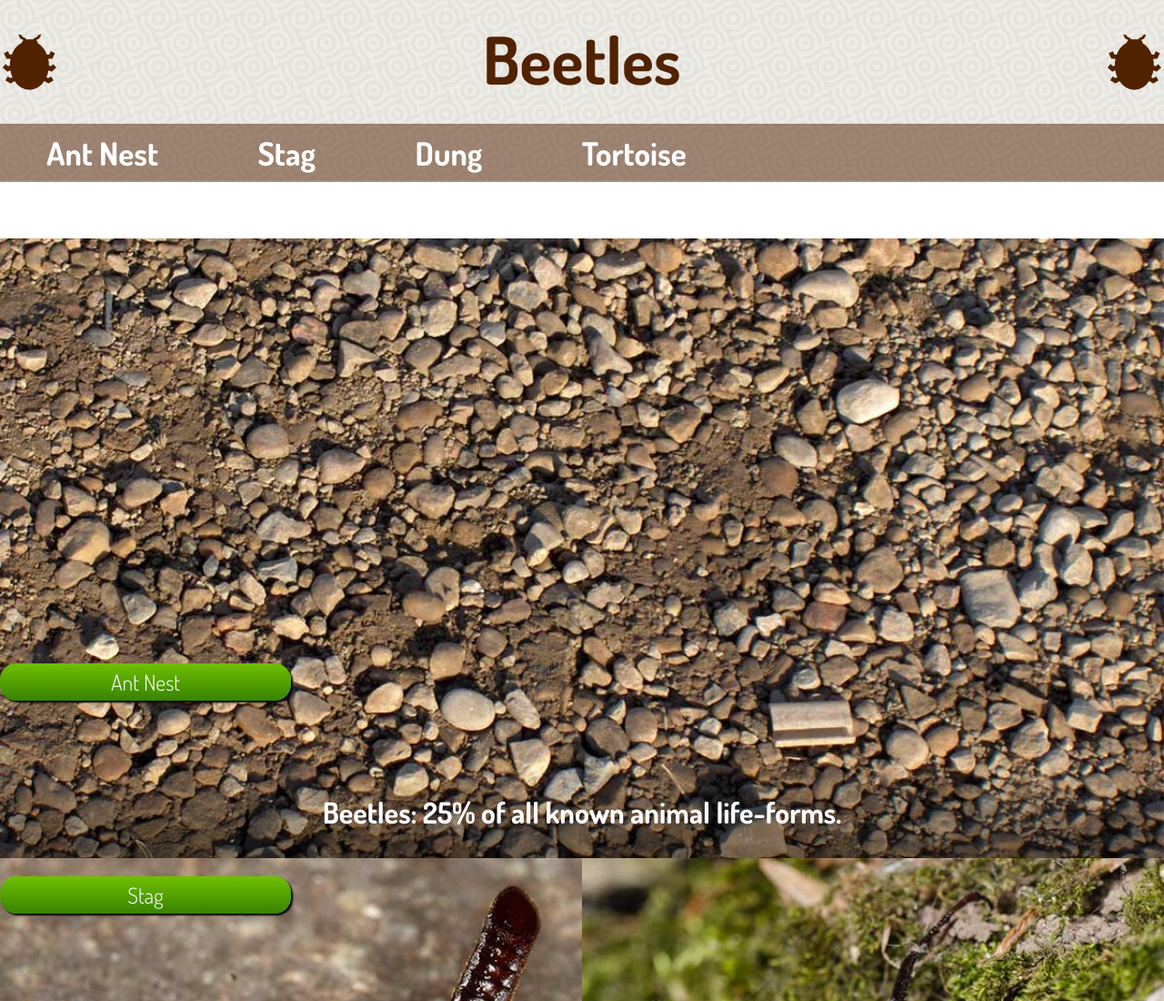
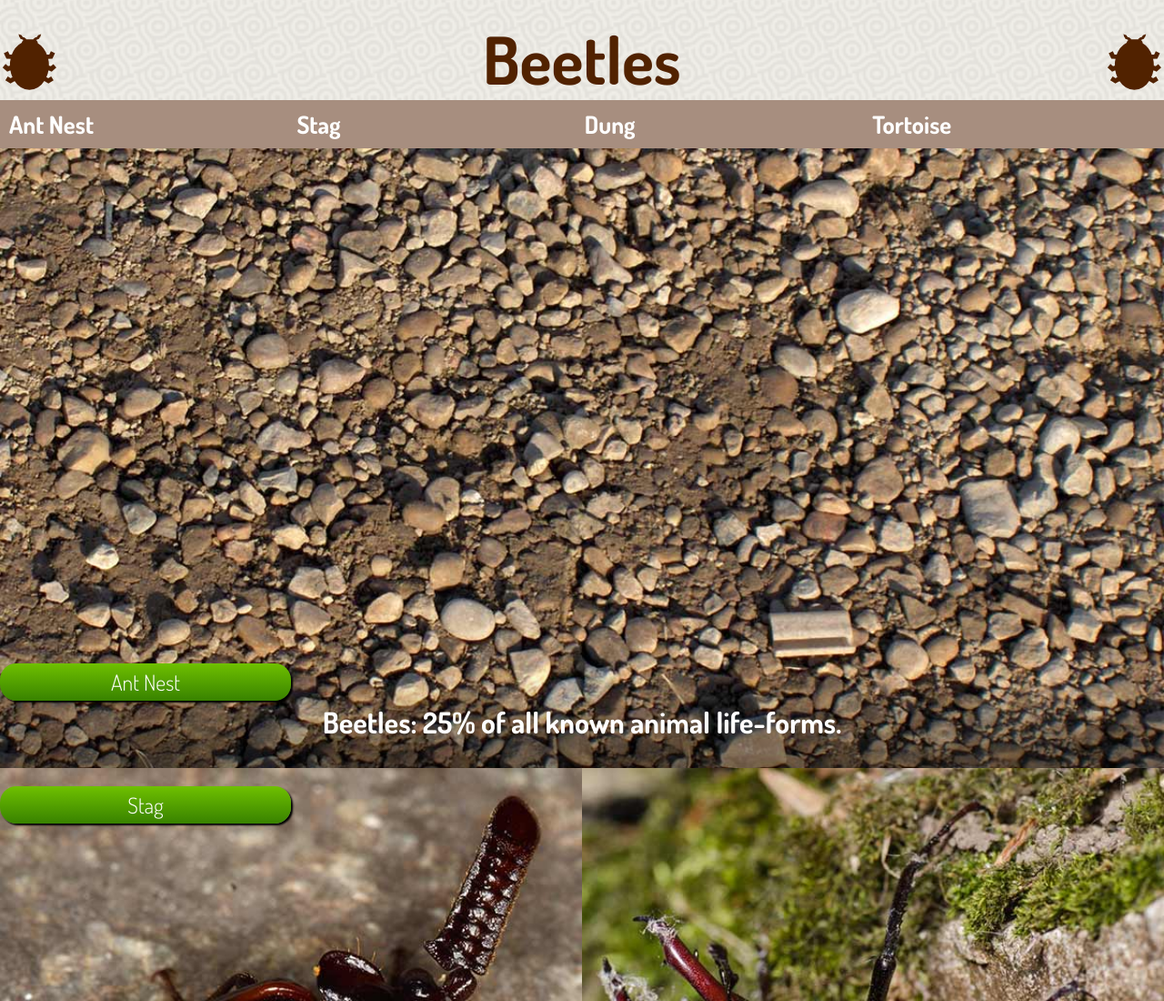
Before and after one commit to sandheather/assignment-7, a plain HTML site: page index.html in a window 1280 px wide. Shown: the top 1100 px of the page at 91% size. Drawn offline with Linux system fonts and the light colour scheme.

Commit message:
final nav
width, font size, background colour

```diff
--- a/css/main.css
+++ b/css/main.css
@@ -21,7 +21,6 @@ h1 {
 
 .masthead{
 padding-top: 1.2em;
-padding-bottom: 5.5em;
 background-image: url("../images/beetle graphic.svg"), url("../images/beetle graphic.svg"), url("../images/masthead-bg.png");
 background-size: 65px auto, 65px auto, 158px auto;
 background-repeat: no-repeat, no-repeat, repeat;
@@ -30,18 +29,12 @@ text-align: center;
 }
 
 nav{
-	text-decoration: none;
-	overflow: hidden;
-	color: #000;
 	background-color: rgba(81,31,0,0.5);
 	font-weight: bold;
-	font-size: 2.2rem;
-	position: relative;
-	bottom: 3.9rem;
+	font-size: 20pt;
 }
 
 nav ul{
-	color: #000;
 	list-style: none;
 	margin: 0;
 	padding: 0;
@@ -52,7 +45,7 @@ nav li{
 	padding:10px;
 	display: inline-block;
 	text-decoration: none;
-	color: #000;
+	width:24.3%;
 }
 
 a{
@@ -61,31 +54,7 @@ a{
 }
 
 .nav:hover{
-	background-color: rgba(81,31,0,0.5);
-}
-
-.left{
-padding-left: 4%;
-padding-right: 4%;
-}
-
-.center-1{
-padding-left: 4%;
-padding-right: 4%;
-}
-
-.center-2{
-padding-left: 4%;
-padding-right: 4%;
-}
-
-.right{
-padding-left: 4%;
-padding-right: 4%;
-}
-
-.hover .left{
-	background-color: #512200;
+	background-color: rgba(81,31,0, 0.5);
 }
 
 .banner{
```
